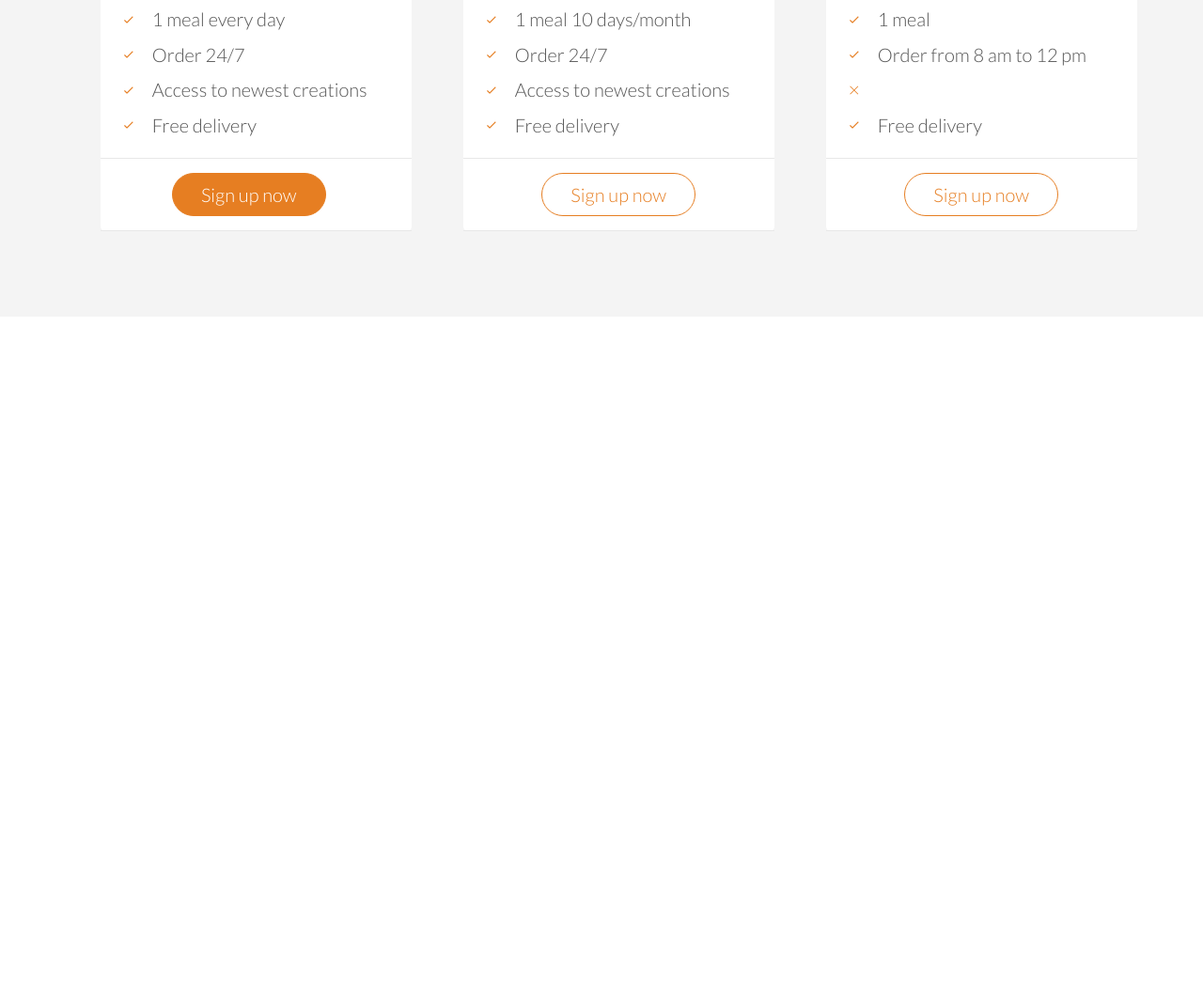
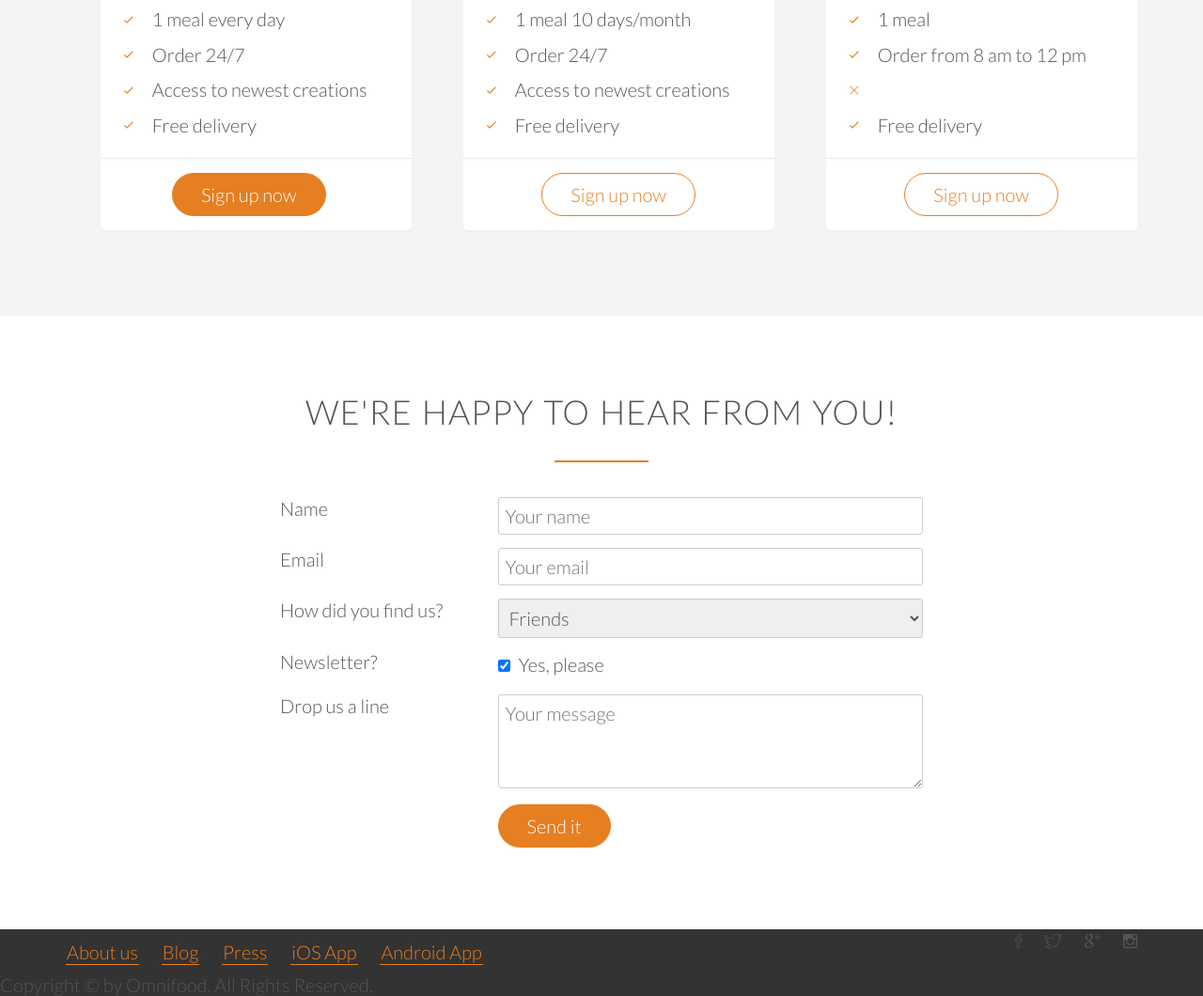
Before and after one commit to Hustada/udemy_omnifood, a plain HTML site: page index.html in a window 1280 px wide. Shown: the part 4286-5346 px from the top of the page at 94% size. Before the commit the page ends 4623 px from the top, so only its background shows below. Drawn offline with Linux system fonts and the light colour scheme; files whose address does not match are found by name.

Commit message:
latest changes

```diff
--- a/index.html
+++ b/index.html
@@ -311,5 +311,95 @@
 					</div>
 				</div>
 		</section>
+
+		<section>
+			<div class="row">
+				<h2>We're Happy to Hear from You!</h2>
+			</div>
+				<div class="row">
+					<form action="#" method="post" class="contact-form">
+						<div class="row">
+							<div class="col span-1-of-3">
+								<label for="name">Name</label>
+							</div>
+							<div class="col span-2-of-3">
+								<input type="text" name="name" id="name" placeholder="Your name" required>
+							</div>
+						</div>
+						<div class="row">
+							<div class="col span-1-of-3">
+								<label for="email">Email</label>
+							</div>
+							<div class="col span-2-of-3">
+								<input type="email" name="email" id="email" placeholder="Your email" required>
+							</div>
+						</div>
+						<div class="row">
+							<div class="col span-1-of-3">
+								<label for="find-us">How did you find us?</label>
+							</div>
+							<div class="col span-2-of-3">
+								<select name="find-us" id="find-us">
+									<option value="friends" selected >Friends</option>
+									<option value="search">Search engine</option>
+									<option value="ad">Advertisement</option>
+									<option value="other">Other</option>
+								</select>
+							</div>
+						</div>
+						<div class="row">
+							<div class="col span-1-of-3">
+								<label for="news">Newsletter?</label>
+							</div>
+							<div class="col span-2-of-3">
+								<input type="checkbox" name="news" id="news" checked> Yes, please
+							</div>
+						</div>
+						<div class="row">
+							<div class="col span-1-of-3">
+								<label>Drop us a line</label>
+							</div>
+							<div class="col span-2-of-3">
+								<textarea name="message" placeholder="Your message"></textarea>
+							</div>
+						</div>
+						<div class="row">
+							<div class="col span-1-of-3">
+								<label>&nbsp;</label>
+							</div>
+							<div class="col span-2-of-3">
+								<input type="submit" value="Send it">
+							</div>
+						</div>
+					</form>
+				</div>
+		</section>
+
+		<footer>
+			<div class="row">
+				<div class="col span-1-of-2">
+					<ul class="footer-nav">
+						<li><a href="#">About us</a></li>
+						<li><a href="#">Blog</a></li>
+						<li><a href="#">Press</a></li>
+						<li><a href="#">iOS App</a></li>
+						<li><a href="#">Android App</a></li>
+					</ul>
+				</div>
+				<divv class+"col span-1-of-2">
+					<ul class="social-links">
+						<li><i class="ion-social-facebook-outline"></i></li>
+						<li><i class="ion-social-twitter-outline"></i></li>
+						<li><i class="ion-social-googleplus-outline"></i></li>
+						<li><i class="ion-social-instagram-outline"></i></li>
+					</ul>
+				</div>
+			</div>
+			<div class"row">
+				<p>
+					Copyright &copy; by Omnifood. All Rights Reserved.
+				</p>
+			</div>
+		</footer>
 	</body>
 </html>
--- a/resources/css/style.css
+++ b/resources/css/style.css
@@ -149,7 +149,8 @@ a:active {
 /* button styles */
 
 .btn:link,
-.btn:visited {
+.btn:visited,
+input[type=submit] {
 	display: inline-block;
 	padding: 10px 30px;
 	font-weight: 300;
@@ -161,7 +162,8 @@ a:active {
 
 
 .btn-full:link,
-.btn-full:visited {
+.btn-full:visited,
+input[type=submit] {
 	background-color: #e67e22;
 	border: 1px solid #e67e22;
 	color: #fff;
@@ -175,7 +177,9 @@ a:active {
 }
 
 .btn:hover,
-.btn:active {
+.btn:active,
+input[type=submit]:hover,
+input[type=submit]:active {
 	background-color: #cf6d17;
 }
 
@@ -428,6 +432,7 @@ cite img {
 	border-radius: 5px;
 	width: 90%;
 	margin-left: 10%;
+	box-shadow: 0 2px 2px #efefef;
 }
 
 .plan-box div {
@@ -437,6 +442,13 @@ cite img {
 
 .plan-box div:last-child {
 	text-align: center;
+	border: none;
+}
+
+.plan-box div:first-child {
+	background-color: #fcfcfc;
+	border-top-left-radius: 5px;
+	border-top-right-radius: 5px;
 }
 
 .plan-price {
@@ -462,3 +474,65 @@ cite img {
 .plan-box ul li {
 	padding: 5px 0;
 }
+
+/***************************/
+/* FORM */
+/**************************/
+
+
+.contact-form {
+	width: 60%;
+	margin: 0 auto;
+}
+
+
+input[type=text],
+input[type=email],
+select,
+textarea {
+	width: 100%;
+	padding: 7px;
+	border-radius: 3px;
+	border: 1px solid #ccc;
+}
+
+textarea {
+	height: 100px;
+}
+
+input[type=checkbox] {
+	margin: 10px 5px 10px 0;
+}
+
+*:focus {outline: none;}
+
+
+/***************************/
+/* FOOTER */
+/**************************/
+
+
+footer {
+	background-color: #333;
+}
+
+.footer-nav {
+	list-style: none;
+	float: left;
+}
+
+ .social-links {
+	list-style: none;
+	float: right;
+}
+
+.footer-nav li,
+.social-links li {
+	display: inline-block;
+	margin-right: 20px;
+}
+
+.footer-nav li:last-child,
+.social-links li:last-child {
+	margin: 0;
+}
```
Also changed, not shown: 1 other file.
